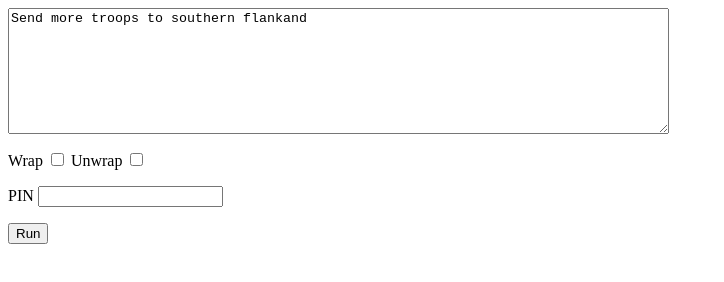
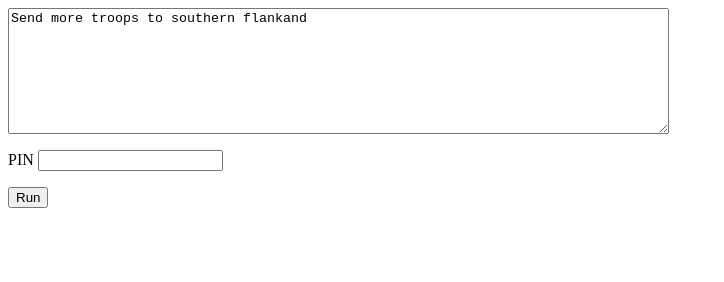
Before and after one commit to ForgivenNin/the-twisted-stick, a plain HTML site: page index.html in a window 1280 px wide. Shown: the whole page, without its empty margins (0-724 px from the left). Drawn offline with Linux system fonts and the light colour scheme.

Commit message:
remove checkboxes

```diff
--- a/index.html
+++ b/index.html
@@ -2,12 +2,6 @@
   <body>
     <script src="tts.js"></script>
     <p><textarea id="ta" rows="8" cols="80">Send more troops to southern flankand</textarea></p>
-    <p>
-      Wrap
-      <input id="e" type="checkbox"></input>
-      Unwrap
-      <input type="checkbox"></input>
-    </p>
     <p>
       PIN
       <input id="wp" type="text"></input>
```
